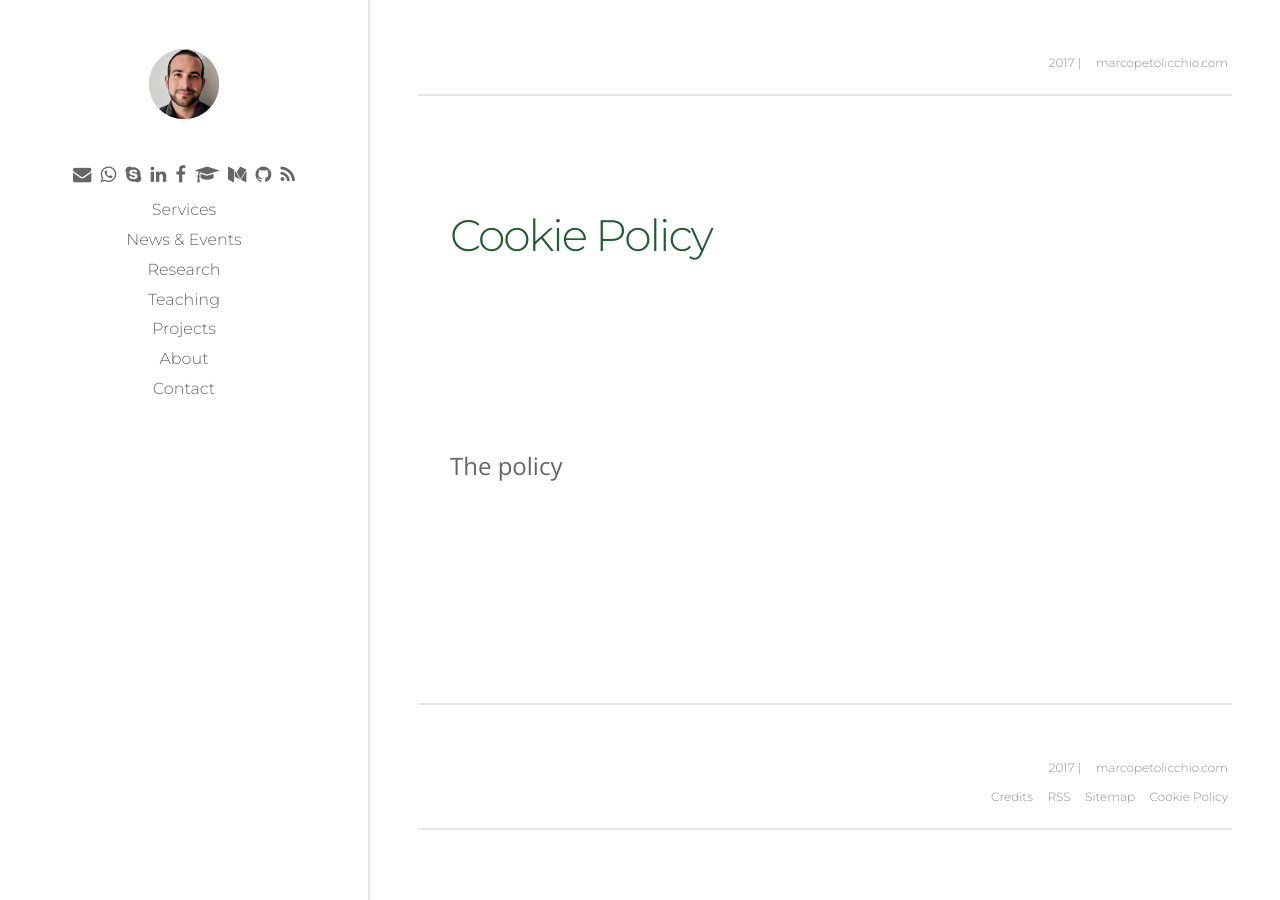
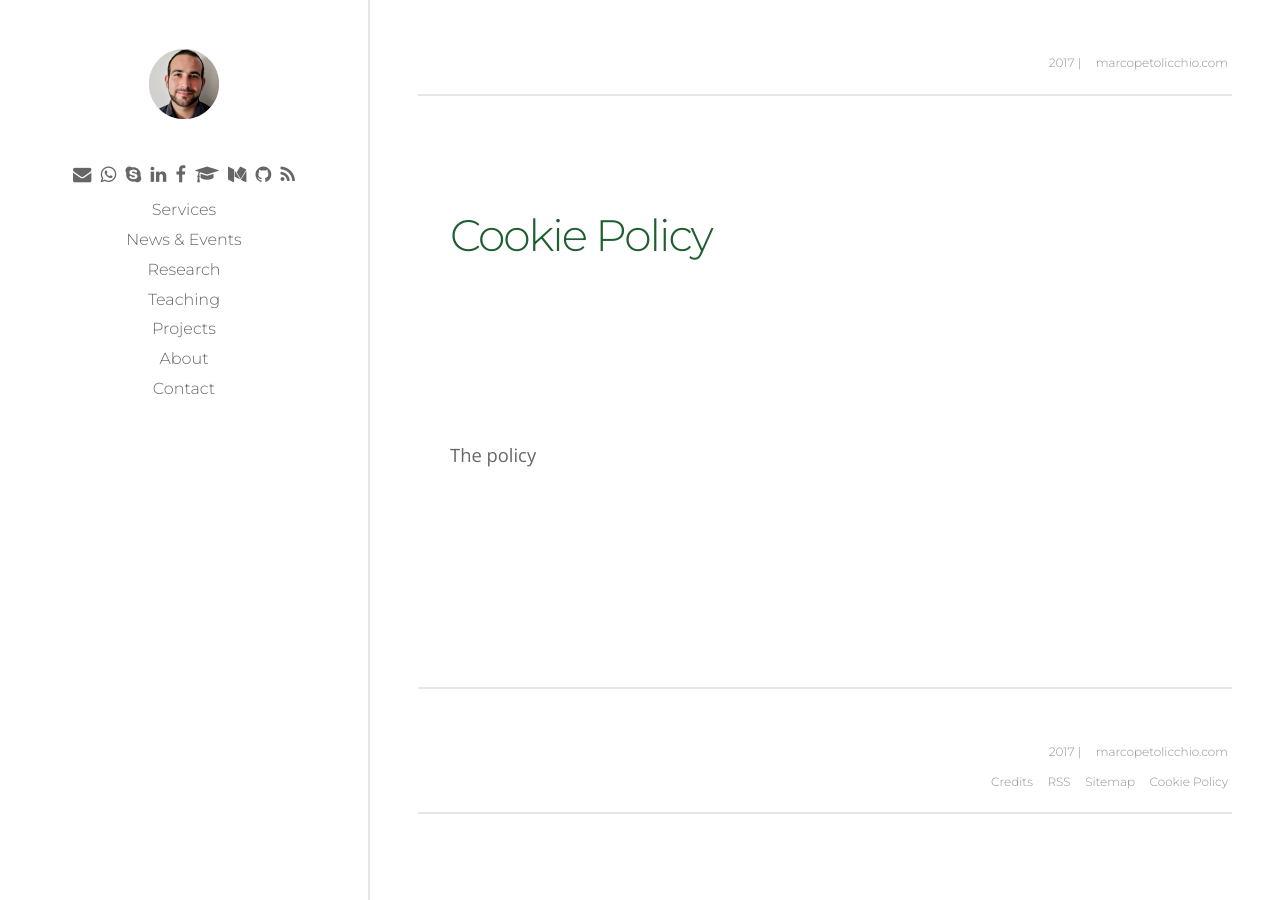
Before and after one commit to p-marco/p-marco.github.io, a Jekyll site: the page built from cookie-policy.md, in a window 1280 px wide. Built offline with Jekyll 4.4.1, drawn with Linux system fonts in a browser that asks for light colours; our own code applies the rules of GitHub Pages for plain Markdown files.

Commit message:
default layout test

```diff
--- a/assets/css/styles.scss
+++ b/assets/css/styles.scss
@@ -319,5 +319,5 @@ a{
 
 p {
 	color: $color-accent--dark;
-	font-size: 1.5*$unit-grid
+	font-size: 1.15*$unit-grid
 }
```
